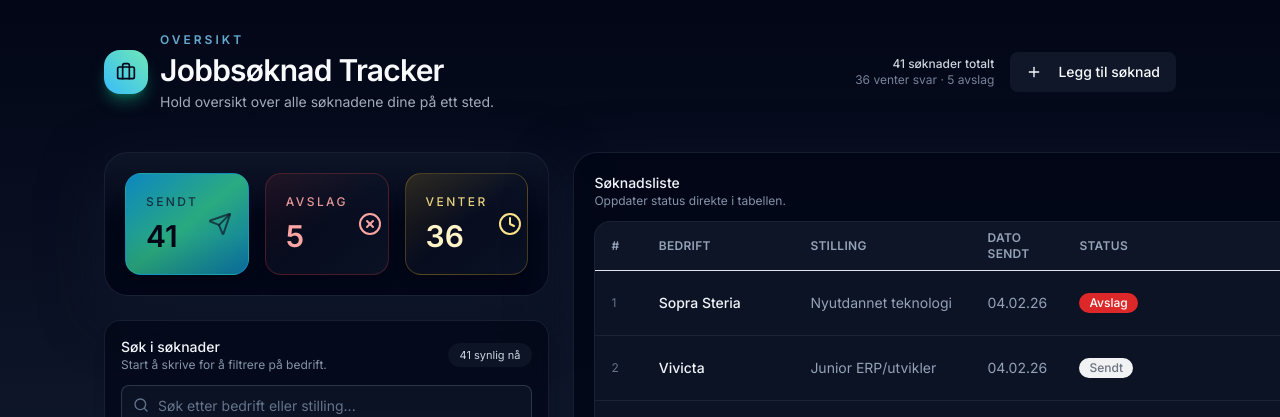
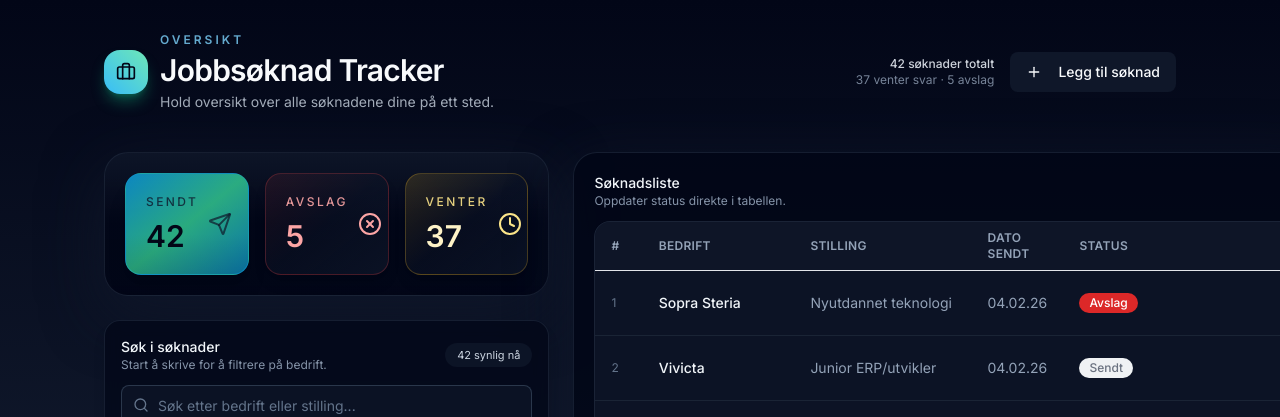
Before and after one commit to Alexios10/Application-Tracker, a React (Vite) app: page / in a window 1280 px wide. Shown: the top 417 px of the page. Built offline with nearby package versions, Linux system fonts and the light colour scheme; the HTML template or start-up script is replaced by a standard one.

Commit message:
new application added

```diff
--- a/src/data/applications.ts
+++ b/src/data/applications.ts
@@ -288,4 +288,11 @@ export const initialApplications: Application[] = [
     dateSent: "22.02.26",
     status: "Sendt",
   },
+  {
+    id: "42",
+    company: "Intility",
+    position: "Jr. Application Specialist",
+    dateSent: "24.02.26",
+    status: "Sendt",
+  },
 ];
--- a/src/pages/Index.tsx
+++ b/src/pages/Index.tsx
@@ -19,9 +19,7 @@ const Index = () => {
   }, [applications, search]);
 
   const totalSent = applications.length;
-  const rejected = applications.filter(
-    (a) => a.status === "Avslag" || a.status === "Avslag etter test",
-  ).length;
+  const rejected = applications.filter((a) => a.status === "Avslag").length;
   const pending = applications.filter((a) => a.status === "Sendt").length;
 
   const handleAdd = (app: Omit<Application, "id">) => {
```
